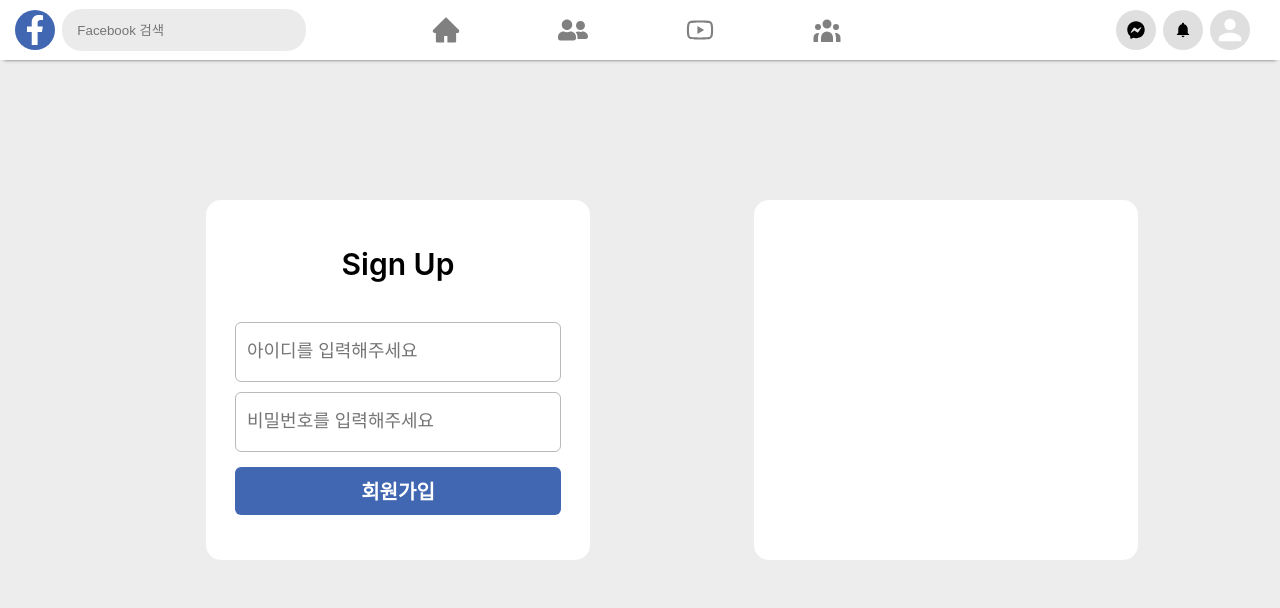
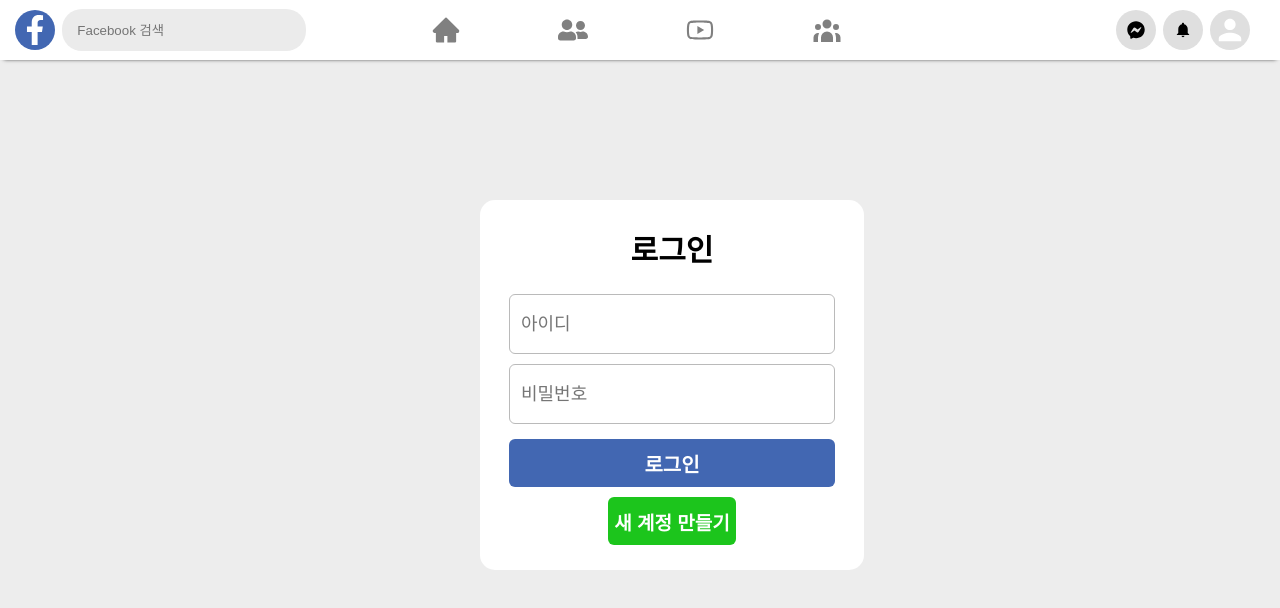
Before and after one commit to Dongckim/facebook, a React (Create React App) app: page /Mypage in a window 1280 px wide. Shown: the top 608 px of the page. Built offline with nearby package versions, Linux system fonts and the light colour scheme.

Commit message:
final version completed

```diff
--- a/db.json
+++ b/db.json
@@ -42,23 +42,5 @@
       "id": "3ac8ab29-2b7d-0517-3b38-94d820e9483a",
       "body": "\"It's true I don't know much about the players here, but they definitely know who I am.\"- Zlatan Ibrahimovic"
     }
-  ],
-  "users": [
-    {
-      "id": "dongckim",
-      "password": "jjhappy0809"
-    },
-    {
-      "id": "jjdc0809",
-      "password": "Kimdongchan1"
-    },
-    {
-      "id": "21-76060248",
-      "password": "jjhappy0809^^"
-    },
-    {
-      "id": "fnYJKJV",
-      "password": ""
-    }
   ]
 }
--- a/package.json
+++ b/package.json
@@ -19,6 +19,7 @@
     "react-uuid": "^2.0.0",
     "redux-devtools-extension": "^2.13.9",
     "styled-components": "^5.3.8",
+    "universal-cookie": "^4.0.4",
     "web-vitals": "^2.1.0"
   },
   "scripts": {
--- a/src/BodyComponent/Body.jsx
+++ b/src/BodyComponent/Body.jsx
@@ -49,6 +49,7 @@ const Body = () => {
                     <BodySection smile><FaRegSmile/>기분/활동</BodySection>
                 </SectionWrapper>
             </Wrapper>
+            <div>
                 {content.map((item)=> {
                     return (
                             <BodyPost key={item.id} >
@@ -57,6 +58,8 @@ const Body = () => {
                             </BodyPost>
                     )
                 })}
+            </div>
+
         </STdiv>
     </openContext.Provider>
     )
--- a/src/BodyComponent/BodyModal.jsx
+++ b/src/BodyComponent/BodyModal.jsx
@@ -38,5 +38,5 @@ const STinput = styled.div`
     :active{
         background-color: #c0c0c0;
     }
-    z-index: 0;
+    z-index: 0.2;
 `
--- a/src/HeaderComponents/Header.jsx
+++ b/src/HeaderComponents/Header.jsx
@@ -73,7 +73,7 @@ const STdiv = styled.div`
     position: fixed;
     box-shadow: 0 3px 4px -4px black;
     width:100vw;
-    z-index: 1;
+    z-index: 2;
 `
 const Aligndiv = styled.div`
     display: flex;
--- /dev/null
+++ b/src/LogoutPage/LogoutPage.jsx
@@ -0,0 +1,56 @@
+import { useEffect } from "react"
+import { useSelector } from "react-redux"
+import { useNavigate } from "react-router-dom"
+import styled from "styled-components"
+import { getCookie } from "../api/cookie"
+
+const LogoutPage = ({children}) => {
+    const navigate = useNavigate();
+
+    // useEffect(()=>{
+    //     const token = getCookie('token')
+    //     if(!token){
+    //         navigate('/Mypage')
+    //     }
+    // },[])
+
+    return(
+        <div>
+            <STdiv>
+                <STimg src="https://static.xx.fbcdn.net/rsrc.php/y8/r/dF5SId3UHWd.svg"/>
+                <span>Welcome to Facebook,</span>
+                <span>Communicate with Facebook users from all over the world!</span>
+                <span></span>
+                <span></span>
+                <span></span>
+                <span></span>
+                <span>If you want to join us,</span>
+                <span>Please Log-in first.</span>
+            </STdiv>
+            {children}
+        </div>
+
+    )
+}
+export default LogoutPage;
+
+const STdiv = styled.div`
+    display: flex;
+    flex-direction: column;
+    gap: 10px;
+    align-items: center;
+    position: fixed;
+    background-color: rgb(255,255,255, 0.8);
+    height: 100vh;
+    width: 100vw;
+    color: rgb(66, 103, 178);
+    font-size: 40px;
+    font-weight: 750;
+    z-index: 1;
+`
+const STimg = styled.img`
+    width: 35vw;
+    height: 40vh;
+    position: relative;
+    top: 50px;
+`
--- a/src/RightSideList/List.jsx
+++ b/src/RightSideList/List.jsx
@@ -21,7 +21,7 @@ const Stdiv = styled.div`
     display: flex;
     align-items: center;
     gap: 15px;
-
+    z-index: 0.2;
     padding-left: 20px;
     margin-left: 20px;
     :hover{
--- a/src/RightSideList/RightSideList.jsx
+++ b/src/RightSideList/RightSideList.jsx
@@ -37,7 +37,7 @@ const STdiv = styled.div`
     :hover{
         overflow: auto;
     }
-    z-index: 0;
+    z-index: 0.2;
 `
 const STLabel = styled.div`
     font-weight: bold;
--- /dev/null
+++ b/src/api/cookie.js
@@ -0,0 +1,11 @@
+import Cookies from "universal-cookie";
+
+const cookies = new Cookies();
+
+export const setCookie = (name, value, option) => {
+    return cookies.set(name, value, { ...option });
+}
+
+export const getCookie = (name) => {
+    return cookies.get(name);
+}
--- a/src/pages/Main.jsx
+++ b/src/pages/Main.jsx
@@ -1,18 +1,33 @@
+import { useSelector } from "react-redux";
 import Body from "../BodyComponent/Body";
 import Header from "../HeaderComponents/Header";
+import LogoutPage from "../LogoutPage/LogoutPage";
 import RightSideList from "../RightSideList/RightSideList";
 import SideList from "../SideList/SideList";
 
 
 const Main = (props) => {
+    const { users, error, isLogin } = useSelector((state) => state.login);
+
     return (
         <Header>
+            {isLogin?(
                 <SideList>
                     <RightSideList>
                         <Body>
                         </Body>
                     </RightSideList>
                 </SideList>
+            ):(
+                <LogoutPage>
+                    <SideList>
+                        <RightSideList>
+                            <Body>
+                            </Body>
+                        </RightSideList>
+                    </SideList>
+                </LogoutPage>
+            )}
         </Header>
     )
 }
--- a/src/pages/Mypage.jsx
+++ b/src/pages/Mypage.jsx
@@ -1,15 +1,22 @@
 import { useEffect, useState } from "react";
-import { useDispatch } from "react-redux";
-import { Link } from "react-router-dom";
+import { useDispatch, useSelector } from "react-redux";
 import Header from "../HeaderComponents/Header";
-import { addUser } from "../redux/modules/login";
-import styled from "styled-components";
+import { __addUser, __loginUser } from "../redux/modules/login";
+import styled, { css } from "styled-components";
+import { useNavigate } from "react-router-dom";
+import { getCookie } from "../api/cookie";
 
 const Mypage = () => {
     const dispatch = useDispatch();
+    const navigate = useNavigate();
+
+    const {users, error, isLogin} = useSelector(state=>state.login)
 
     const [Id, setId] = useState('')
     const [pwd, setPwd] = useState('')
+    const [loginId, setloginId] = useState('')
+    const [loginpwd, setloginPwd] = useState('')
+    const [show, setShow] = useState(false)
 
 
     const onIDChangeHandler = (event) => {
@@ -22,37 +29,81 @@ const Mypage = () => {
         setPwd(value)
     }
 
+    const onloginIDChangeHandler = (event) => {
+        const { value } = event.target;
+        setloginId(value)
+    }
+
+    const onloginPWDChangeHandler = (event) => {
+        const { value } = event.target;
+        setloginPwd(value)
+    }
+
     const onAdduser = () => {
-        dispatch(addUser({
+        if(Id ==''||pwd == ''){
+            alert('회원가입을 완료해주세요.')
+        }else{
+            dispatch(__addUser({
                 id:Id,
                 password:pwd,
             }))
         }
+    }
 
-    useEffect(()=>{
-        addUser()
-        setId('')
-        setPwd('')
-    },[])
+    const onLoginUser = () => {
+        dispatch(__loginUser({
+            id:loginId,
+            password:loginpwd
+        }
+        ))
+        navigate('/')
+    }
+
+
+    // useEffect(()=>{
+    //     const token = getCookie('token')
+    //     if(token){
+    //         navigate('/')
+    //     }
+    // },[])
 
     return(
         <Header>
             <STdiv>
+                <form onSubmit={(event)=> {event.preventDefault();}}>
                     <Wrapper>
-                    <STspan>Sign Up</STspan>
+                        <STspan>로그인</STspan>
                         <Stinput
-                        placeholder="아이디를 입력해주세요"
+                                placeholder="아이디"
+                                onChange={onloginIDChangeHandler}
+                                value={loginId}/>
+                            <Stinput
+                                type={"password"}
+                                placeholder="비밀번호"
+                                onChange={onloginPWDChangeHandler}
+                                value={loginpwd}/>
+                            <Button onClick={onLoginUser}>로그인</Button>
+                            <Button
+                            theme={'new account'}
+                            onClick={()=>{setShow(!show)}}>새 계정 만들기</Button>
+                    </Wrapper>
+                </form>
+                {show ? (
+                    <form onSubmit={(event)=> {event.preventDefault();}}>
+                        <Wrapper>
+                            <STspan>회원가입</STspan>
+                            <Stinput
+                                placeholder="사용하실 아이디를 입력해주세요"
                                 onChange={onIDChangeHandler}
                                 value={Id}/>
                             <Stinput
-                        placeholder="비밀번호를 입력해주세요"
+                                placeholder="사용하실 비밀번호를 입력해주세요"
                                 onChange={onPWDChangeHandler}
                                 value={pwd}/>
                             <Button onClick={onAdduser}>회원가입</Button>
                         </Wrapper>
-                <Wrapper>
-
-                </Wrapper>
+                    </form>
+                ): null}
             </STdiv>
         </Header>
     )
@@ -63,13 +114,12 @@ export default Mypage;
 const STdiv = styled.div`
     display: flex;
     justify-content: center;
-    gap: 100px;
+    gap: 150px;
     padding-top: 200px;
     height: 100vh;
     width: 100vw;
     background-color: #ededed;
 `
-
 const Wrapper = styled.div`
     height: 45vh;
     width: 30vw;
@@ -80,6 +130,7 @@ const Wrapper = styled.div`
     background-color:#ffffff;
     border-radius: 15px;
     margin-left: 5vw;
+    padding-bottom: 10px;
 `
 const Stinput = styled.input`
     width: 25vw;
@@ -92,7 +143,10 @@ const Stinput = styled.input`
 `
 
 const Button = styled.button`
-    margin-top: 5px;
+    display: flex;
+    justify-content: center;
+    align-items: center;
+    margin: 5px 0 5px 0;
     width: 25.5vw;
     height: 6vh;
     border: none;
@@ -103,11 +157,38 @@ const Button = styled.button`
     font-size: 20px;
     cursor: pointer;
     :hover{
-        background-color: #2f5bb3;
+        background-color: #2f5ebb;
     }
+    :active{
+        background-color: #0640b2;
+        width: 24vw;
+        height: 5.5vh;
+        font-size: 18px;
+    }
+    ${({theme})=>{
+        switch(theme){
+            case 'new account':
+                return css`
+                    background-color: #1cc51c;
+                    font-size: 19px;
+                    :hover{
+                        background-color: #18ab18;
+                    }
+                    :active{
+                        background-color: #149214;
+                        width: 9vw;
+                        height:5.5vh;
+                        font-size: 18px;
+                    };
+                    width: 10vw;
+                    height: 6vh;
                 `
-
+        }
+    }}
+`
 const STspan = styled.span`
+    position: relative;
+    top: 2vh;
     font-size: 30px;
     font-weight: 600;
     margin-bottom: 40px;
```
Also changed, not shown: src/redux/modules/login.js (+37 -7 lines), 1 other file (tests, documents, lock files or other folders). Lines whose indentation alone changed are shown as unchanged.
